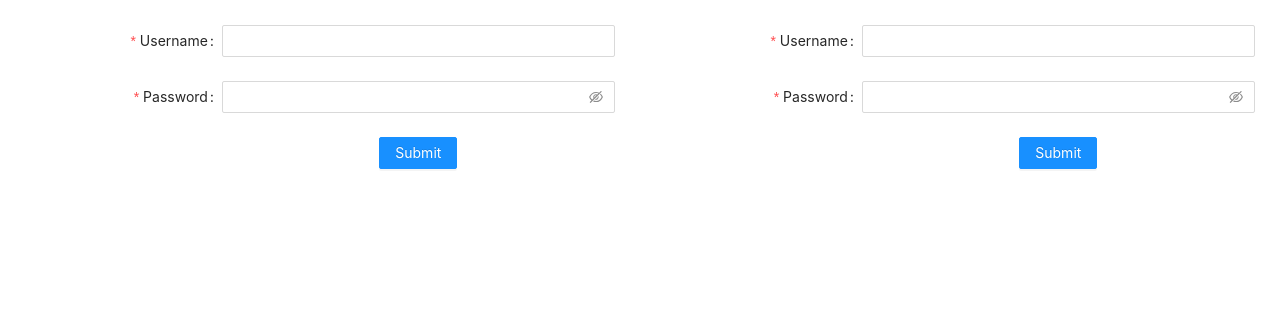
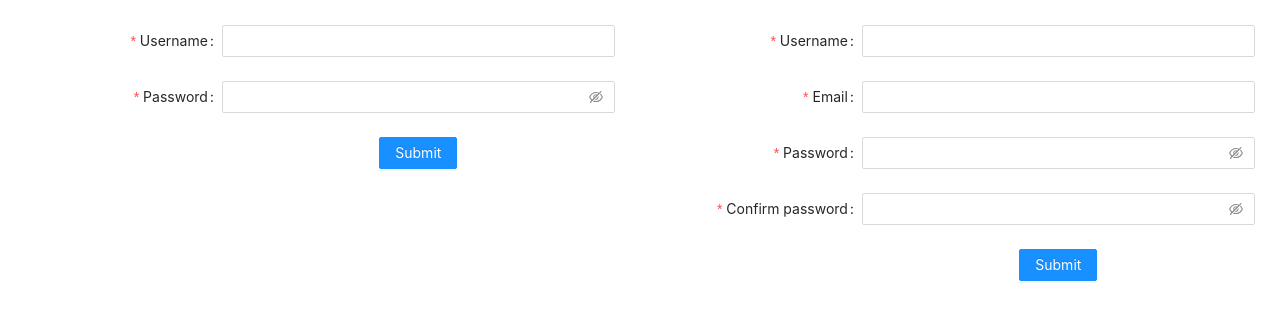
Before and after one commit to edgeboyo/CommunityHack2021, a React (Create React App) app in the folder client/: page /login in a window 1280 px wide. Shown: the top 320 px of the page. Built offline with nearby package versions, Linux system fonts and the light colour scheme.

Commit message:
Set up everything for register form

```diff
--- a/client/src/HomePage/HomePage.tsx
+++ b/client/src/HomePage/HomePage.tsx
@@ -26,7 +26,9 @@ function HomePage() {
             style={{ lineHeight: "64px" }}
           >
             <Menu.Item key="1">Search</Menu.Item>
-            <Menu.Item key="2">Login / Signup</Menu.Item>
+            <Menu.Item key="2">
+              <a href="/login">Login / Signup</a>
+            </Menu.Item>
           </Menu>
         </Header>
         <Content style={{ padding: "0 50px", height: "80vh" }}>
--- a/client/src/Login/Login.tsx
+++ b/client/src/Login/Login.tsx
@@ -1,21 +1,26 @@
 import { Button, Checkbox, Divider, Form, Input } from "antd";
 import "antd/dist/antd.css";
+import { stat } from "fs";
+import { useEffect, useState } from "react";
+import { registerUser } from "../apiCalls/register";
 
 import "./Login.css";
 
 export default function Login() {
   return (
-    <div className="row">
-      <LoginForm />
-      {/*<Divider  type="vertical" />*/}
-      <RegisterForm />
-    </div>
+    <>
+      <div className="row">
+        <LoginForm />
+        {/*<Divider  type="vertical" />*/}
+        <RegisterForm />
+      </div>
+    </>
   );
 }
 
 const LoginForm = () => {
-  const onFinish = (values: any) => {
-    console.log("Success:", values);
+  const onFinish = async (values: any) => {
+    console.log(values);
   };
 
   const onFinishFailed = (errorInfo: any) => {
@@ -80,9 +85,21 @@ const LoginForm = () => {
 };
 
 const RegisterForm = () => {
-  const onFinish = (values: any) => {
-    console.log("Success:", values);
+  const [response, setResponse] = useState("");
+
+  const onFinish = async (values: any) => {
+    const resp = await registerUser(
+      values["username"],
+      values["email"],
+      values["password"]
+    );
+
+    setResponse(JSON.stringify(resp, null, "\t"));
   };
+
+  useEffect(() => {
+    console.log(response);
+  }, [response]);
 
   const onFinishFailed = (errorInfo: any) => {
     console.log("Failed:", errorInfo);
@@ -119,8 +136,34 @@ const RegisterForm = () => {
       </Form.Item>
 
       <Form.Item
+        label="Email"
+        name="email"
+        rules={[
+          {
+            required: true,
+            message: "Please input your email!",
+          },
+        ]}
+      >
+        <Input />
+      </Form.Item>
+
+      <Form.Item
         label="Password"
         name="password"
+        rules={[
+          {
+            required: true,
+            message: "Please input your password!",
+          },
+        ]}
+      >
+        <Input.Password />
+      </Form.Item>
+
+      <Form.Item
+        label="Confirm password"
+        name="confirm-password"
         rules={[
           {
             required: true,
--- /dev/null
+++ b/client/src/apiCalls/apiConfig.ts
@@ -0,0 +1,21 @@
+export const BASE_URL = "http://127.0.0.1:8080/api/";
+
+export async function post(obj: Object, pathEnding: string) {
+  return await fetch(`${BASE_URL}${pathEnding}`, {
+    method: "post",
+    body: JSON.stringify(obj),
+    headers: {
+      "Content-Type": "application/json",
+    },
+  });
+}
+
+export async function put(obj: Object, pathEnding: string) {
+  return await fetch(`${BASE_URL}${pathEnding}`, {
+    method: "put",
+    body: JSON.stringify(obj),
+    headers: {
+      "Content-Type": "application/json",
+    },
+  });
+}
--- /dev/null
+++ b/client/src/apiCalls/register.ts
@@ -0,0 +1,27 @@
+import fetch from "node-fetch";
+import { BASE_URL } from "./apiConfig";
+
+export async function registerUser(
+  username: string,
+  email: string,
+  password: string
+) {
+  const requestObject = {
+    username,
+    email,
+    rawPassword: password,
+  };
+
+  const response = await fetch(`${BASE_URL}users`, {
+    method: "post",
+    body: JSON.stringify(requestObject),
+    headers: {
+      "Content-Type": "application/json",
+    },
+  });
+
+  const data: any = await response.json();
+  data["status"] = response.status;
+
+  return data;
+}
--- a/package.json
+++ b/package.json
@@ -28,8 +28,10 @@
   },
   "dependencies": {
     "cookie-parser": "^1.4.5",
+    "cors": "^2.8.5",
     "dotenv": "^10.0.0",
     "express": "^4.17.1",
+    "node-fetch": "^3.1.0",
     "npm-run-all": "^4.1.5",
     "start": "^5.1.0",
     "web-vitals": "^2.1.2"
@@ -37,6 +39,7 @@
   "devDependencies": {
     "@google-cloud/datastore": "^6.6.2",
     "@types/cookie-parser": "^1.4.2",
+    "@types/cors": "^2.8.12",
     "@types/express": "^4.17.13",
     "mocha": "^9.0.0",
     "supertest": "^6.0.0",
```
Also changed, not shown: 2 other files (tests, documents, lock files or other folders).
